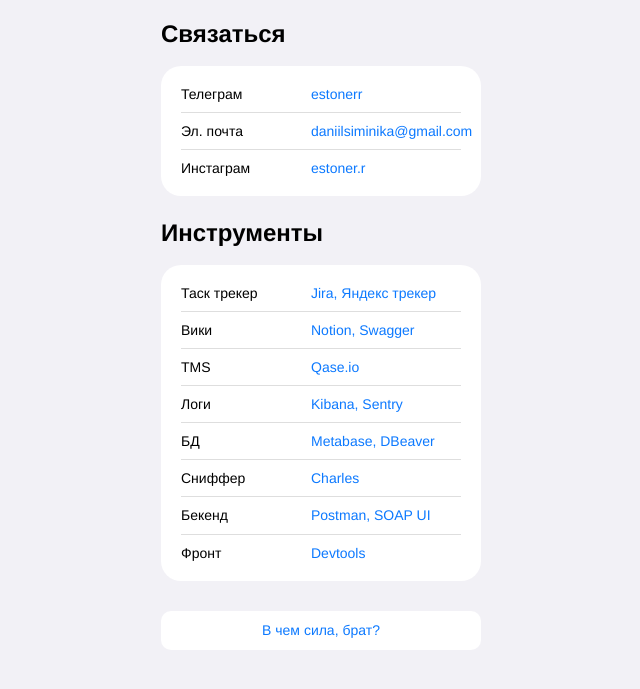
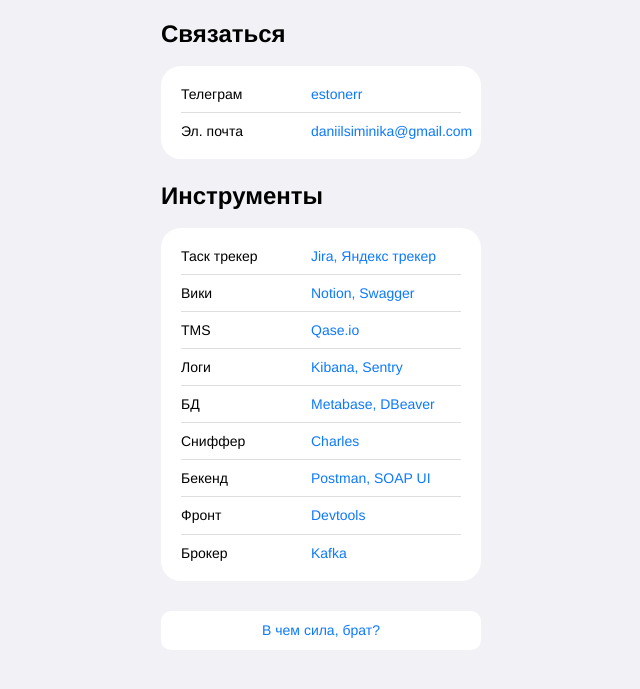
Before and after one commit to estonerr/-HTML-CSS, a plain HTML site: page index.html in a window 1280 px wide. Shown: the part 165-854 px from the top of the page, without its empty margins (319-959 px from the left). Drawn offline with nearby package versions, Linux system fonts and the light colour scheme.

Commit message:
убрал инстаграм, добавил новый иснтрумент

```diff
--- a/index.html
+++ b/index.html
@@ -31,12 +31,7 @@
               >daniilsiminika@gmail.com</a
             >
           </li>
-          <li class="links__link">
-            <p class="links__title">Инстаграм</p>
-            <a class="linsk__link" href="https://www.instagram.com/estoner.r/profilecard/?igsh=MTc4djlnN3J2OXY3bA=="
-              >estoner.r</a
-            >
-          </li>
+
 
         </ul>
       </section>
@@ -75,6 +70,10 @@
             <p class="links__title">Фронт</p>
             <a class="linsk__link" ">Devtools</a>
           </li>
+          <li class="links__link">
+            <p class="links__title">Брокер</p>
+            <a class="linsk__link" ">Kafka</a>
+          </li>
         </ul>
       </section>
     </main>
```
